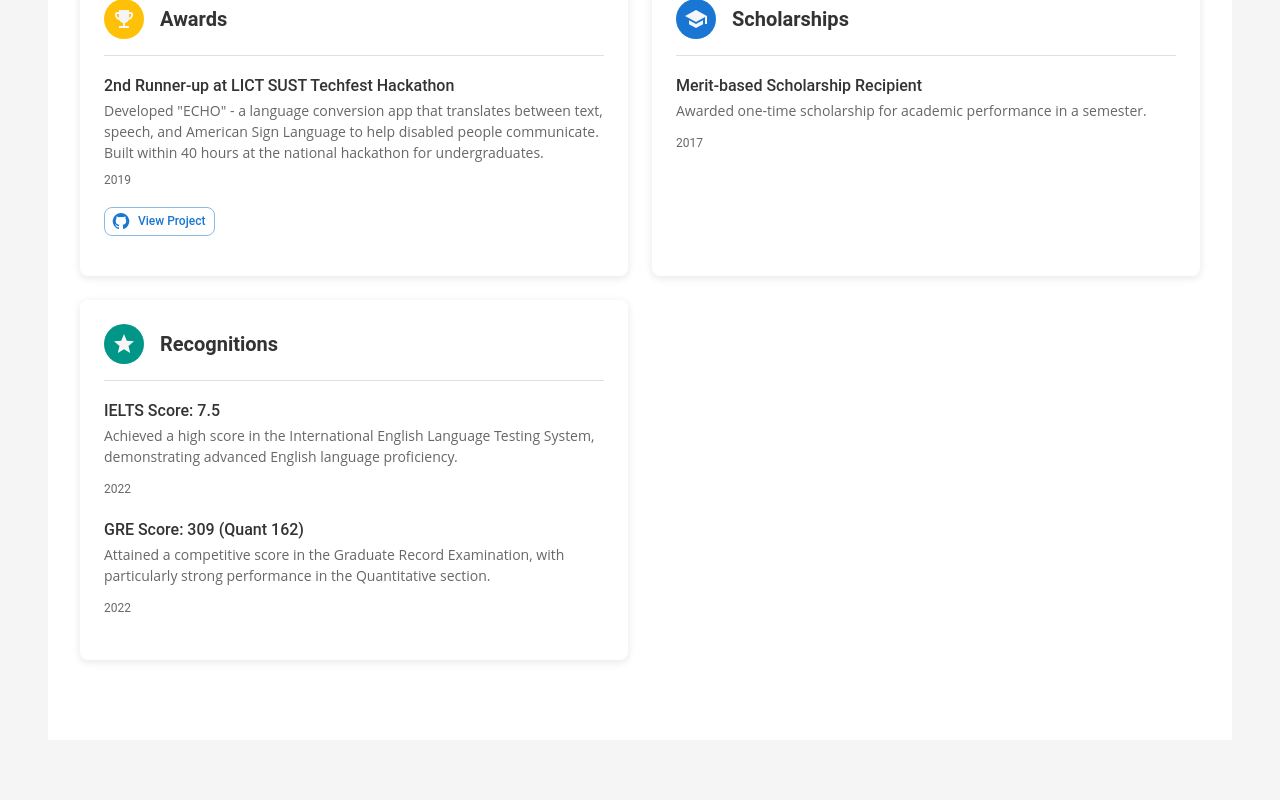
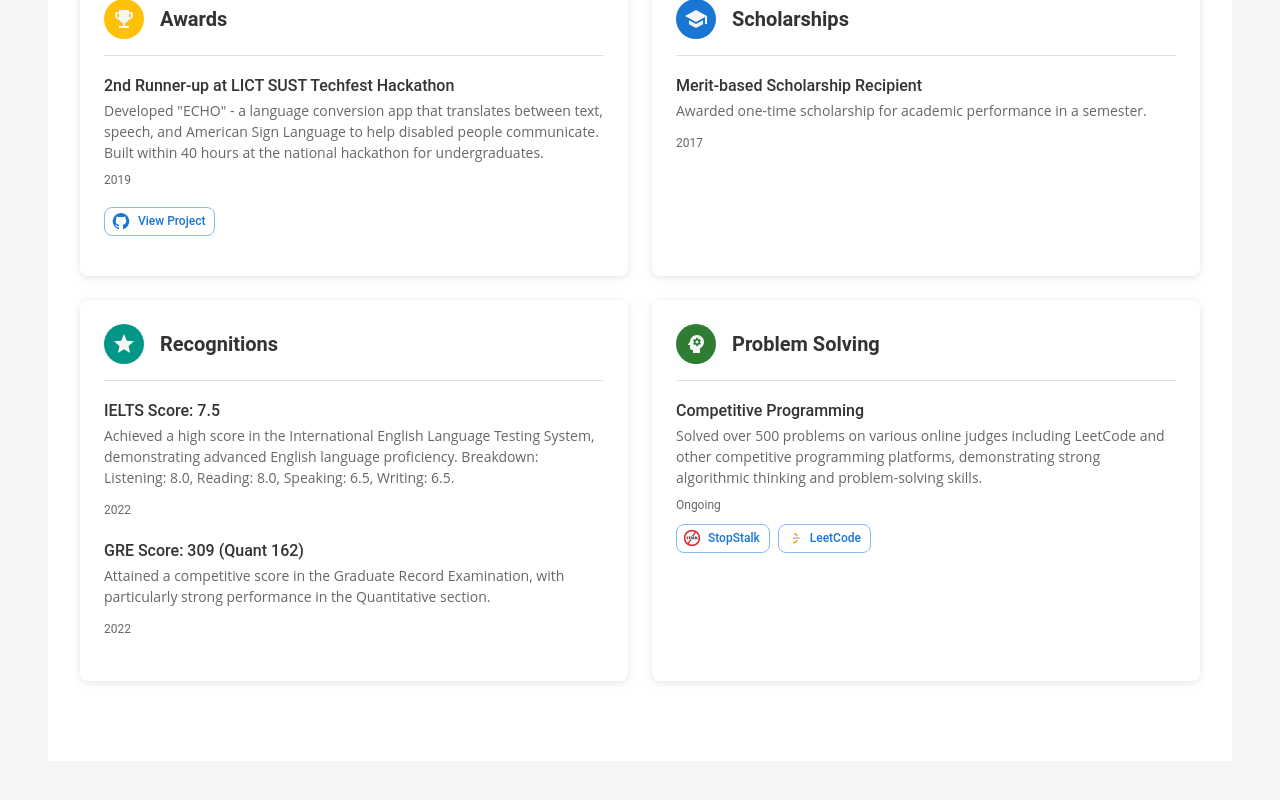
Before and after one commit to Partha-Sarker/portfolio, a React (Create React App) app: page / in a window 1280 px wide. Shown: the part 3989-4789 px from the top of the page. Built offline with nearby package versions, Linux system fonts and the light colour scheme.

Commit message:
Add problem solving in the academic section

```diff
--- a/src/components/academic/AcademicAchievements.tsx
+++ b/src/components/academic/AcademicAchievements.tsx
@@ -11,12 +11,14 @@ import {
   Button,
   Link
 } from '@mui/material';
+import { getAssetPath } from '../../utils/assetUtils';
 import {
   EmojiEvents as EmojiEventsIcon,
   School as SchoolIcon,
   Star as StarIcon,
   Bookmark as BookmarkIcon,
-  GitHub as GitHubIcon
+  GitHub as GitHubIcon,
+  Psychology as PsychologyIcon
 } from '@mui/icons-material';
 
 interface Achievement {
@@ -24,9 +26,14 @@ interface Achievement {
   title: string;
   description: string;
   date: string;
-  category: 'award' | 'scholarship' | 'recognition' | 'publication';
+  category: 'award' | 'scholarship' | 'recognition' | 'problem-solving' | 'publication';
   icon: React.ReactNode;
   url?: string;
+  links?: Array<{
+    name: string;
+    url: string;
+    logo: string;
+  }>;
 }
 
 /**
@@ -41,7 +48,7 @@ const AcademicAchievements: React.FC = () => {
     {
       id: 'ielts',
       title: 'IELTS Score: 7.5',
-      description: 'Achieved a high score in the International English Language Testing System, demonstrating advanced English language proficiency.',
+      description: 'Achieved a high score in the International English Language Testing System, demonstrating advanced English language proficiency. Breakdown: Listening: 8.0, Reading: 8.0, Speaking: 6.5, Writing: 6.5.',
       date: '2022',
       category: 'recognition',
       icon: <StarIcon />
@@ -70,6 +77,26 @@ const AcademicAchievements: React.FC = () => {
       date: '2017',
       category: 'scholarship',
       icon: <SchoolIcon />
+    },
+    {
+      id: 'problem-solving',
+      title: 'Competitive Programming',
+      description: 'Solved over 500 problems on various online judges including LeetCode and other competitive programming platforms, demonstrating strong algorithmic thinking and problem-solving skills.',
+      date: 'Ongoing',
+      category: 'problem-solving',
+      icon: <StarIcon />,
+      links: [
+        {
+          name: 'StopStalk',
+          url: 'https://www.stopstalk.com/user/profile/Partha',
+          logo: '/StopStalk.png'
+        },
+        {
+          name: 'LeetCode',
+          url: 'https://leetcode.com/parthasarker3',
+          logo: '/LeetCode.png'
+        }
+      ]
     }
   ];
 
@@ -78,6 +105,7 @@ const AcademicAchievements: React.FC = () => {
     award: achievements.filter(a => a.category === 'award'),
     scholarship: achievements.filter(a => a.category === 'scholarship'),
     recognition: achievements.filter(a => a.category === 'recognition'),
+    'problem-solving': achievements.filter(a => a.category === 'problem-solving'),
     publication: achievements.filter(a => a.category === 'publication')
   };
 
@@ -219,6 +247,95 @@ const AcademicAchievements: React.FC = () => {
           </Card>
         )}
 
+        {/* Problem Solving */}
+        {groupedAchievements['problem-solving'].length > 0 && (
+          <Card elevation={1} sx={{ borderRadius: 2 }}>
+            <CardContent sx={{ p: 3 }}>
+              <Box sx={{ display: 'flex', alignItems: 'center', mb: 2 }}>
+                <Avatar
+                  sx={{
+                    bgcolor: theme.palette.success.main,
+                    width: 40,
+                    height: 40,
+                    mr: 2
+                  }}
+                >
+                  <PsychologyIcon />
+                </Avatar>
+                <Typography variant="h6" component="h3" fontWeight={600}>
+                  Problem Solving
+                </Typography>
+              </Box>
+              <Divider sx={{ mb: 2 }} />
+
+              {groupedAchievements['problem-solving'].map((achievement) => (
+                <Box key={achievement.id} sx={{ mb: 2 }}>
+                  <Typography variant="subtitle1" fontWeight={500}>
+                    {achievement.title}
+                  </Typography>
+                  <Typography variant="body2" color="text.secondary" sx={{ mb: 1 }}>
+                    {achievement.description}
+                  </Typography>
+                  <Typography variant="caption" color="text.secondary" sx={{ mb: 1, display: 'block' }}>
+                    {achievement.date}
+                  </Typography>
+
+                  {/* Multiple Links with Logos */}
+                  {achievement.links && (
+                    <Box sx={{ display: 'flex', gap: 1, mt: 1, flexWrap: 'wrap' }}>
+                      {achievement.links.map((link, index) => (
+                        <Button
+                          key={index}
+                          variant="outlined"
+                          size="small"
+                          component={Link}
+                          href={link.url}
+                          target="_blank"
+                          rel="noopener noreferrer"
+                          startIcon={
+                            <Box
+                              component="img"
+                              src={getAssetPath(link.logo)}
+                              alt={`${link.name} logo`}
+                              sx={{
+                                width: 16,
+                                height: 16,
+                                objectFit: 'contain'
+                              }}
+                            />
+                          }
+                          sx={{
+                            fontSize: '0.75rem',
+                            textTransform: 'none'
+                          }}
+                        >
+                          {link.name}
+                        </Button>
+                      ))}
+                    </Box>
+                  )}
+
+                  {/* Fallback for single URL (for other achievements) */}
+                  {achievement.url && !achievement.links && (
+                    <Button
+                      variant="outlined"
+                      size="small"
+                      component={Link}
+                      href={achievement.url}
+                      target="_blank"
+                      rel="noopener noreferrer"
+                      startIcon={<GitHubIcon />}
+                      sx={{ fontSize: '0.75rem', mt: 1 }}
+                    >
+                      View Profile
+                    </Button>
+                  )}
+                </Box>
+              ))}
+            </CardContent>
+          </Card>
+        )}
+
         {/* Publications */}
         {groupedAchievements.publication.length > 0 && (
           <Card elevation={1} sx={{ borderRadius: 2 }}>
```
Also changed, not shown: public/LeetCode.png (added), public/StopStalk.png (added).
